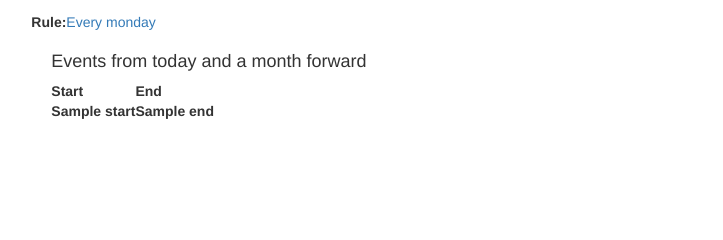
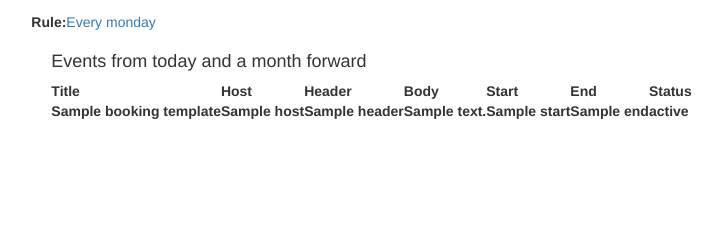
Before and after one commit to makerslink/MakersLink-Scheduling, a Django app: template makerslink/scheduler/templates/scheduler/event_detail.html in a window 1280 px wide. Shown: the part 228-468 px from the top of the page, without its empty margins (197-920 px from the left). Run offline with Django 3.2, Linux system fonts and the light colour scheme; data comes from the database, SQL or seed files in the repository; tables that the repository leaves empty hold one stand-in row (values such as "Sample post"); the template is opened without the code that fills it: values that come from a table or form of the project are taken from there, most other values are stand-ins (such as "Sample title", 1, 10 or a date in 2020); lists and menus that the app fills with data are empty; some libraries are stand-ins or nearby versions.

Commit message:
Added EventTemplate and EventInstance styling to event-details view

```diff
--- a/makerslink/scheduler/templates/scheduler/event_detail.html
+++ b/makerslink/scheduler/templates/scheduler/event_detail.html
@@ -15,13 +15,23 @@
     <h4>Events from today and a month forward</h4>
     <table>
       <tr>
+        <th>Title</th>
+        <th>Host</th>
+        <th>Header</th>
+        <th>Body</th>
         <th>Start</th>
         <th>End</th>
+        <th>Status</th>
       </tr>
       {% for event in eventlist %}
         <tr>
+          <th>{{ event.event.booking_template.title }}</th>
+          <th>{{ event.host }}</th>
+          <th>{{ event.event.booking_template.header }}</th>
+          <th>{{ event.event.booking_template.body }}</th>
           <th>{{ event.start }}</th>
           <th>{{ event.end }}</th>
+          <th>{{ event.status }}</th>
         </tr>
         <p></p>
       {% endfor %}
```
